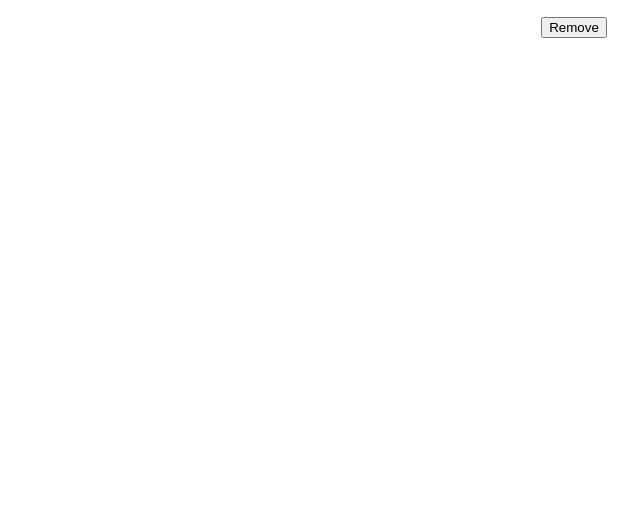
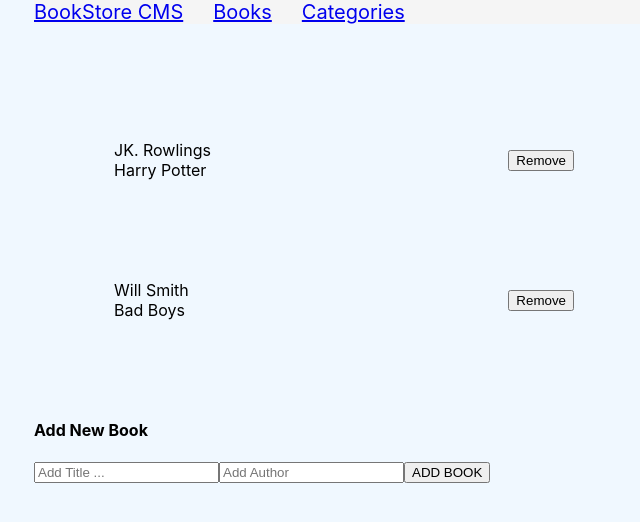
Before and after one commit to braincee/react-bookstore, a React (Create React App) app: page / in a window 1280 px wide. Shown: the top 522 px of the page, without its empty margins (66-706 px from the left). Built offline with nearby package versions, Linux system fonts and the light colour scheme.

Commit message:
Add react router and links

```diff
--- a/src/App.css
+++ b/src/App.css
@@ -1,3 +1,39 @@
-.App {
-  text-align: center;
+body {
+  padding: 0;
+  margin-left: 100px;
+  background-color: aliceblue;
 }
+
+.navbar {
+  display: flex;
+  flex-direction: row;
+  gap: 30px;
+  background-color: whitesmoke;
+  font-size: 20px;
+}
+
+.navbar a {
+  list-style: none;
+}
+
+.books {
+  display: flex;
+  flex-direction: column;
+  max-width: 500px;
+}
+
+.book {
+  display: flex;
+  justify-content: space-between;
+  align-items: center;
+  gap: 100px;
+  margin-top: 100px;
+}
+
+.book li {
+  list-style: none;
+}
+
+form {
+  margin-top: 100px;
+}
--- a/src/App.js
+++ b/src/App.js
@@ -1,14 +1,17 @@
+import React from 'react';
 import './App.css';
 import { Routes, Route } from 'react-router-dom';
+import Categories from './components/Categories';
+import Navbar from './components/Navbar';
 import Books from './components/Books';
-import Categories from './components/Categories';
 
 function App() {
   return (
-    <div className="App">
+    <div>
+      <Navbar />
       <Routes>
-        <Route path="/" element={<Books />} />
-        <Route path="/categories" element={<Categories />} />
+        <Route path="/" element={<Books />} exact="true" />
+        <Route path="/categories" element={<Categories />} exact="true" />
       </Routes>
     </div>
   );
--- a/src/components/AddBook.js
+++ b/src/components/AddBook.js
@@ -2,7 +2,8 @@ import React from 'react';
 
 function AddBook() {
   return (
-    <form classsName="addbook">
+    <form>
+      <h4>Add New Book</h4>
       <input
         type="text"
         placeholder="Add Title ..."
--- a/src/components/Book.js
+++ b/src/components/Book.js
@@ -1,14 +1,14 @@
 import React from 'react';
 
 /* eslint-disable react/prop-types */
-function Book(props) {
-  const { book } = props;
+function Book({ title, author }) {
   return (
-    <div>
-      <li>
-        {`${book.title} : ${book.author}`}
-      </li>
-      <button type="button">Remove</button>
+    <div className="book">
+      <ul>
+        <li>{author}</li>
+        <li>{title}</li>
+      </ul>
+      <button type="button" className="remove">Remove</button>
     </div>
   );
 }
--- a/src/components/Books.js
+++ b/src/components/Books.js
@@ -1,15 +1,20 @@
 import React from 'react';
+import AddBook from './AddBook';
 import Book from './Book';
 
-/* eslint-disable react/prop-types */
 function Books() {
-  const books = [];
+  const books = [
+    { id: 1, title: 'Harry Potter', author: 'JK. Rowlings' },
+    { id: 2, title: 'Bad Boys', author: 'Will Smith' },
+  ];
   return (
     <div>
-      <ul>
-        { books.length > 0 ? books.map((book) => (<Book key={book.id} book={book} />)) : '' }
+      <ul className="books">
+        { books.map((book) => (<Book key={book.id} title={book.title} author={book.author} />))}
       </ul>
-      <button type="button">Remove</button>
+      <div>
+        <AddBook />
+      </div>
     </div>
   );
 }
--- a/src/components/Categories.js
+++ b/src/components/Categories.js
@@ -2,7 +2,8 @@ import React from 'react';
 /* eslint-disable react/prop-types */
 const Categories = () => (
   <>
-    <button type="submit">Check Status</button>
+    <h1>Categories</h1>
+    <button type="button">Check Status</button>
   </>
 );
 
--- /dev/null
+++ b/src/components/Navbar.js
@@ -0,0 +1,12 @@
+import React from 'react';
+import { NavLink } from 'react-router-dom';
+
+const Navbar = () => (
+  <div className="navbar">
+    <NavLink to="/">BookStore CMS</NavLink>
+    <NavLink to="/">Books</NavLink>
+    <NavLink to="/categories">Categories</NavLink>
+  </div>
+);
+
+export default Navbar;
```
